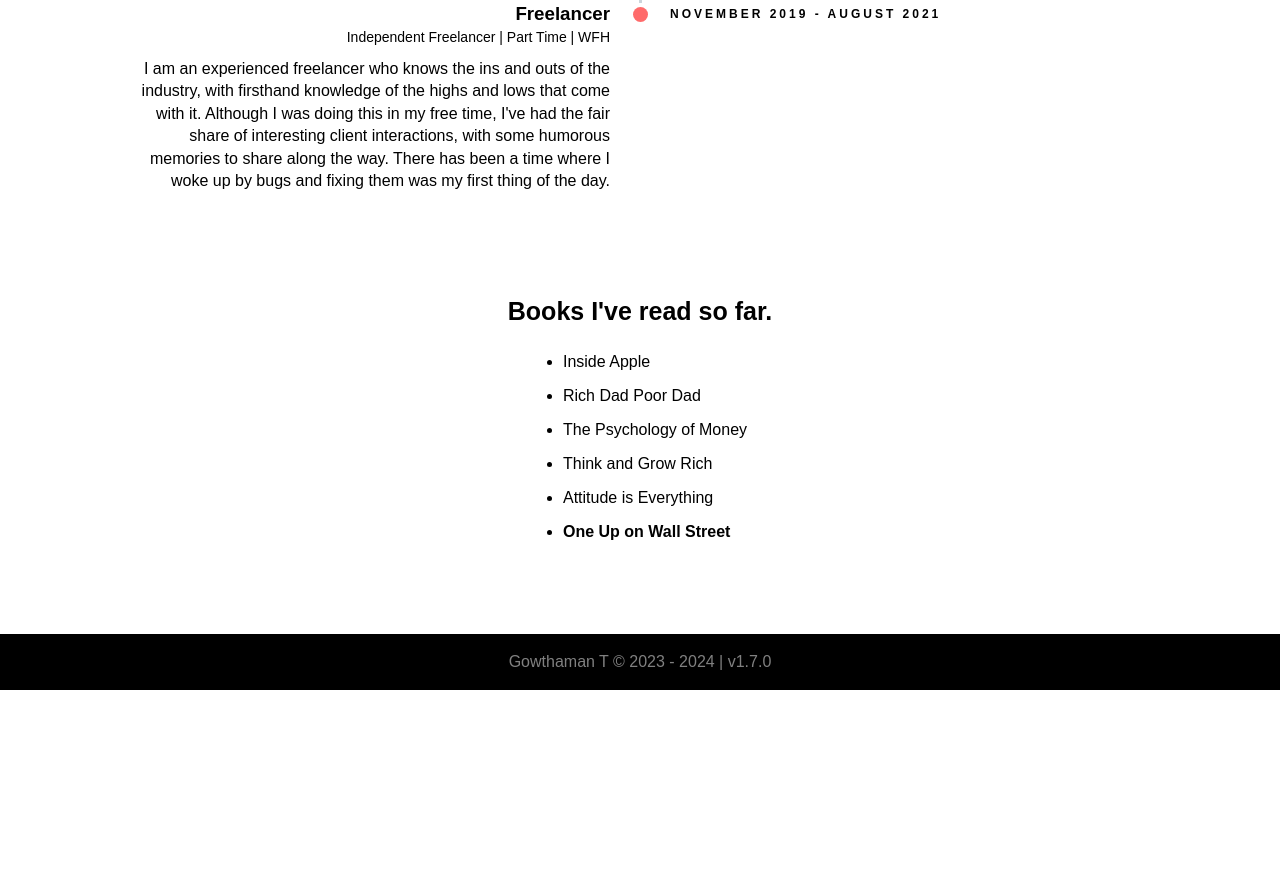
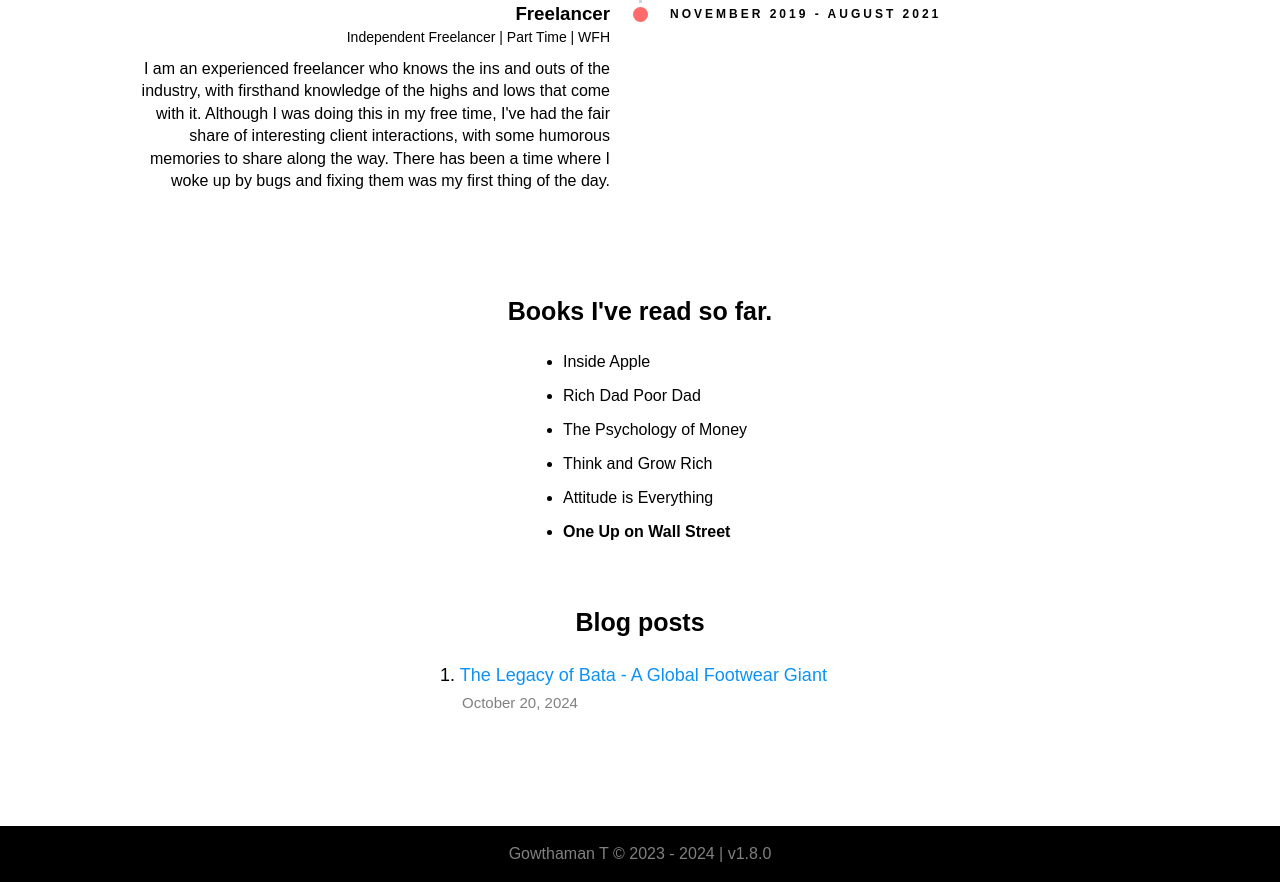
Before and after one commit to GowthamanT/about, a website: page index.html in a window 1280 px wide. Shown: the part 1198-2080 px from the top of the page. Before the commit the page ends 1888 px from the top, so only its background shows below. Drawn offline with Linux system fonts and the light colour scheme.

Commit message:
feat: add blog posts section

```diff
--- a/css/styles.css
+++ b/css/styles.css
@@ -50,7 +50,8 @@
 }
 
 .timeline-container,
-.books-container {
+.books-container,
+.blogs-container {
     padding-top: 60px;
 }
 
@@ -119,3 +120,28 @@
 .active-book {
     font-weight: bold;
 }
+
+.blog-item {
+    margin: 20px auto;
+    max-width: 400px;
+}
+
+.blog-item h3 {
+    font-weight: normal;
+    font-size: 18px;
+}
+
+.blog-item h3 a {
+    color: #0d92f4;
+}
+
+.blog-item h3 a:hover {
+    color: #0d92f4;
+    text-decoration: underline;
+}
+
+.blog-item h3 time {
+    color: grey;
+    font-size: 15px;
+    margin-left: 22px;
+}
--- a/css/utilities.css
+++ b/css/utilities.css
@@ -57,3 +57,7 @@
         text-align: initial;
     }
 }
+
+.text-center {
+    text-align: center;
+}
--- a/index.html
+++ b/index.html
@@ -44,6 +44,7 @@
                 <div class="header-links-container">
                     <a href="#Work" class="header-link">Work</a>
                     <a href="#Books" class="header-link">Books</a>
+                    <a href="#Blogs" class="header-link">Blogs</a>
                 </div>
             </div>
         </header>
@@ -239,6 +240,26 @@
                         </ul>
                     </div>
                 </div>
+
+                <div class="blogs-container" id="Blogs">
+                    <h2 class="title">Blog posts</h2>
+                    <div class="blogs-list">
+                        <article class="blog-item">
+                            <h3>
+                                1.
+                                <a
+                                    href="./blogs/The-Legacy-of-Bata-A-Global-Footwear-Giant.html"
+                                    >The Legacy of Bata - A Global Footwear
+                                    Giant</a
+                                >
+                                <br />
+                                <time datetime="2024-10-20"
+                                    >October 20, 2024</time
+                                >
+                            </h3>
+                        </article>
+                    </div>
+                </div>
             </main>
         </div>
 
--- a/package.json
+++ b/package.json
@@ -1,6 +1,6 @@
 {
     "name": "gowthamant-portfolio",
-    "version": "1.7.0",
+    "version": "1.8.0",
     "description": "Know about Gowthaman Thirunavukkarasu.",
     "repository": {
         "type": "git",
```
